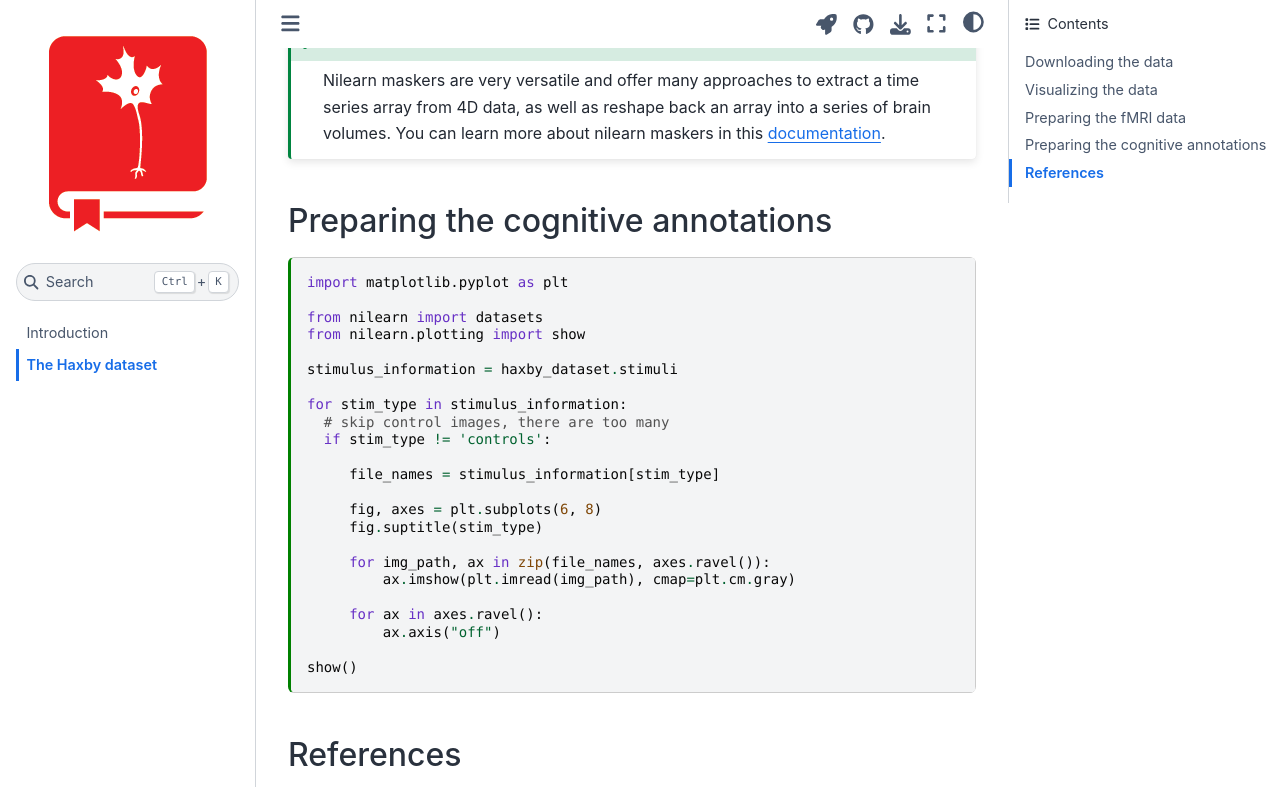
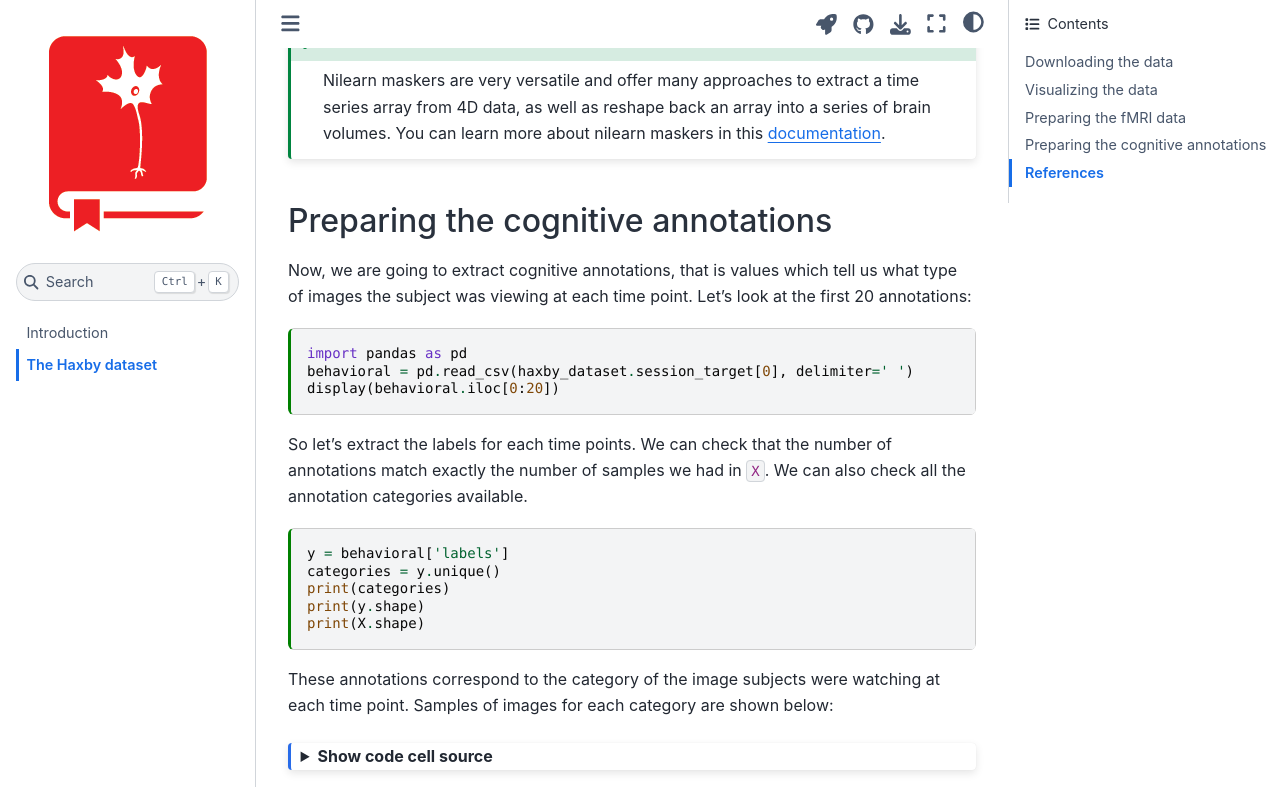
Before and after one commit to main-educational/brain_encoding_decoding, a Jupyter Book: the page built from content/haxby_data.md, in a window 1280 px wide and 900 px high, scrolled down 2084 px, cut to the strip 0-787 px from the top of the window. Built offline with Jupyter Book 1.0.4 settings and Sphinx 7.4.7 and the Sphinx Book theme 1.1.4, drawn with Linux system fonts in a browser that asks for light colours; comment, search, counter and statistics services are not loaded; cross-references to code outside the pages are shown as plain code.

Commit message:
Finished first draft on the Haxby dataset.

````diff
--- a/content/haxby_data.md
+++ b/content/haxby_data.md
@@ -77,7 +77,24 @@ Nilearn maskers are very versatile and offer many approaches to extract a time s
 
 ## Preparing the cognitive annotations
 
+Now, we are going to extract cognitive annotations, that is values which tell us what type of images the subject was viewing at each time point. Let's look at the first 20 annotations:
 ```{code-cell} python3
+import pandas as pd
+behavioral = pd.read_csv(haxby_dataset.session_target[0], delimiter=' ')
+display(behavioral.iloc[0:20])
+```
+So let's extract the labels for each time points. We can check that the number of annotations match exactly the number of samples we had in `X`. We can also check all the annotation categories available.
+```{code-cell} python3
+y = behavioral['labels']
+categories = y.unique()
+print(categories)
+print(y.shape)
+print(X.shape)
+```
+These annotations correspond to the category of the image subjects were watching at each time point. Samples of images for each category are shown below:
+```{code-cell} python3
+:tags: ["hide-input"]
+
 import matplotlib.pyplot as plt
 
 from nilearn import datasets
@@ -90,8 +107,8 @@ for stim_type in stimulus_information:
   if stim_type != 'controls':
 
      file_names = stimulus_information[stim_type]
-
-     fig, axes = plt.subplots(6, 8)
+     file_names = file_names[0:16]
+     fig, axes = plt.subplots(4, 4)
      fig.suptitle(stim_type)
 
      for img_path, ax in zip(file_names, axes.ravel()):
````
